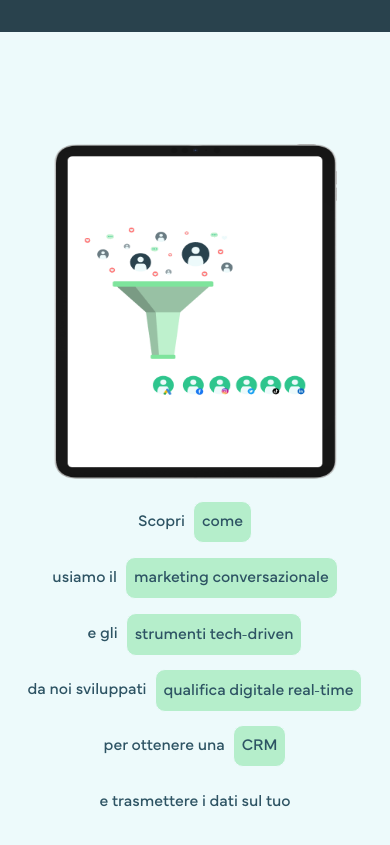
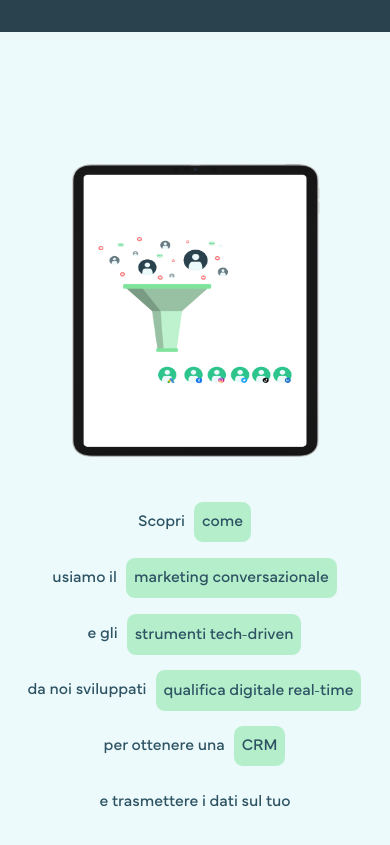
Before and after one commit to neharadialcode/daicar-group-animation, a React (Create React App) app: page / in a window 390 px wide. Shown: the part 4300-5145 px from the top of the page. Built offline with nearby package versions, Linux system fonts and the light colour scheme.

Commit message:
updating TabsImage section code

```diff
--- a/src/assets/scss/media.scss
+++ b/src/assets/scss/media.scss
@@ -940,7 +940,7 @@
     left: 0% !important;
     width: 100% !important;
     height: unset;
-    transform: scale(0.8) !important;
+    transform: scale(0.7) !important;
     margin-bottom: -34px !important;
   }
   .tabs_btn {
--- a/src/components/AboutUs.jsx
+++ b/src/components/AboutUs.jsx
@@ -454,8 +454,8 @@ const About = () => {
                 </div>
                 <div className="position-relative">
                   <h4 className="font_8xl color_dark_gray mt-4 mt-xl-5 pt-xl-5 px-lg-4 ps-xl-5 pe-xxl-5 me-xxl-5">
-                    Qualifichiamo i dati in tempo reale consentendo di
-                    incrementare il ROI delle azioni di lead generation.
+                    Il futuro della lead generation è basato sulla creazione di
+                    relazioni di fiducia, sostenute dalla tecnologia.
                   </h4>
                   <div className="position-absolute small_icon_arrow_2">
                     <DownArrowNoiIcon />
```
